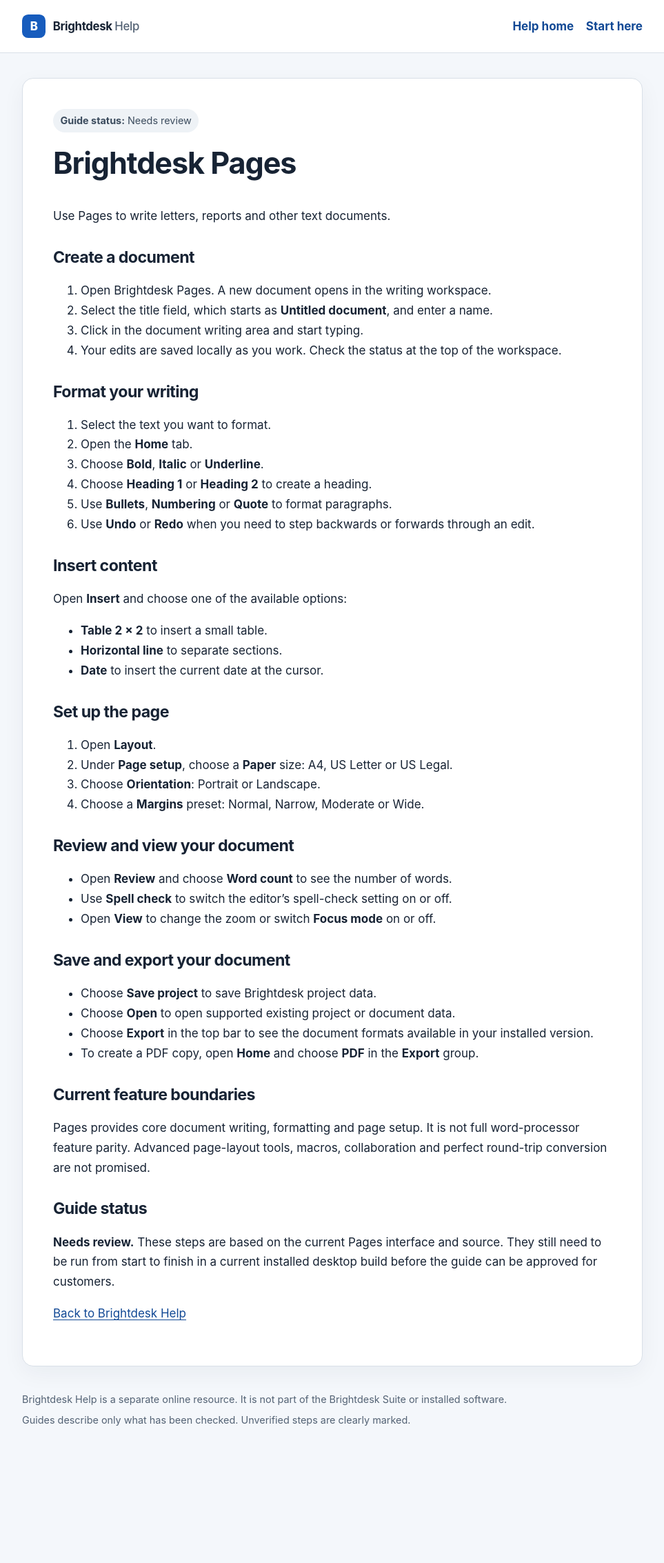
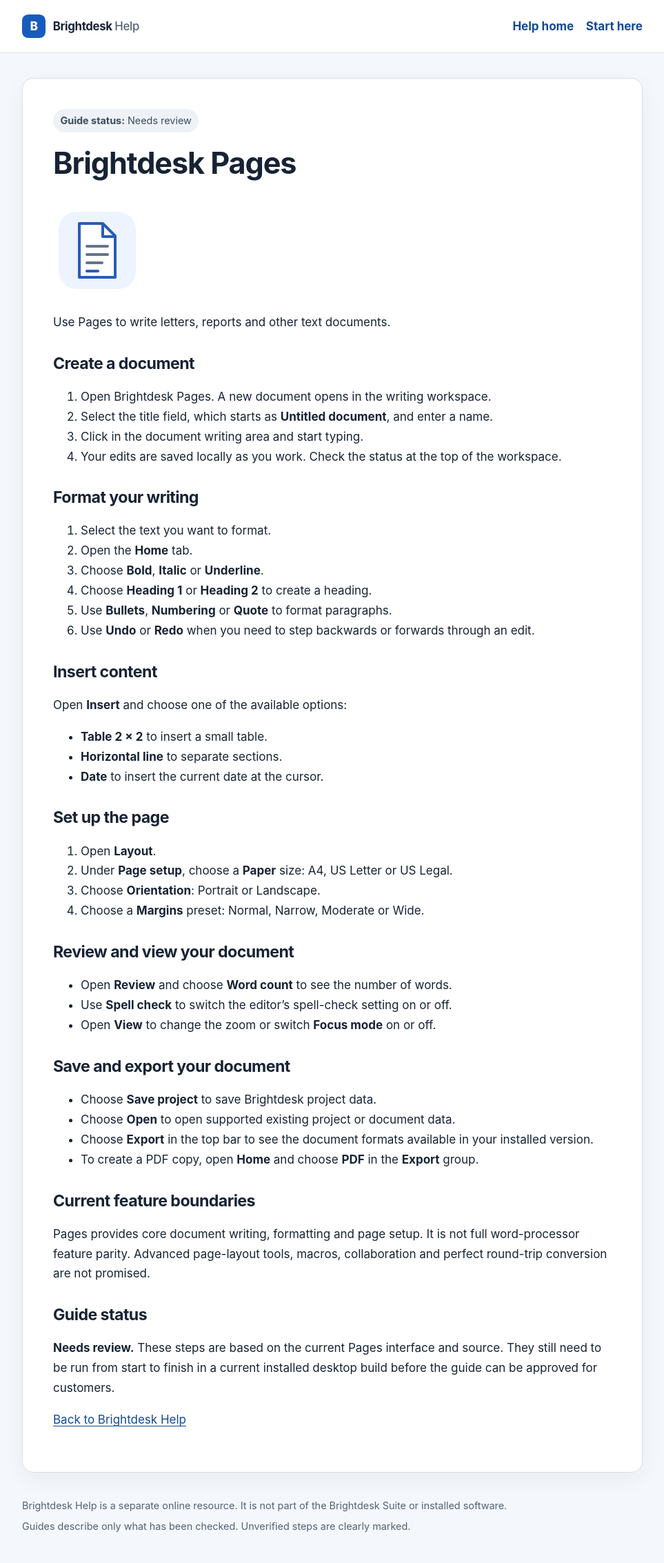
Before and after one commit to conz20/Brightdesk-Wiki, a Jekyll site: the page built from docs/products/pages.md, in a window 1280 px wide. Shown: the whole page at 69% size, without its empty margins (158-1121 px from the left). Built offline with Jekyll 4.4.1, drawn with Linux system fonts in a browser that asks for light colours; before the commit the page ends 2112 px from its top, so only the background shows below that.

Commit message:
Add accessible Pages icon to its Help guide

```diff
--- a/docs/products/pages.md
+++ b/docs/products/pages.md
@@ -7,6 +7,8 @@ permalink: /products/pages.html
 ---
 
 # Brightdesk Pages
+
+![Brightdesk Pages product icon](../assets/images/product-icons/pages.svg){: .product-guide-icon }
 
 Use Pages to write letters, reports and other text documents.
 
```
